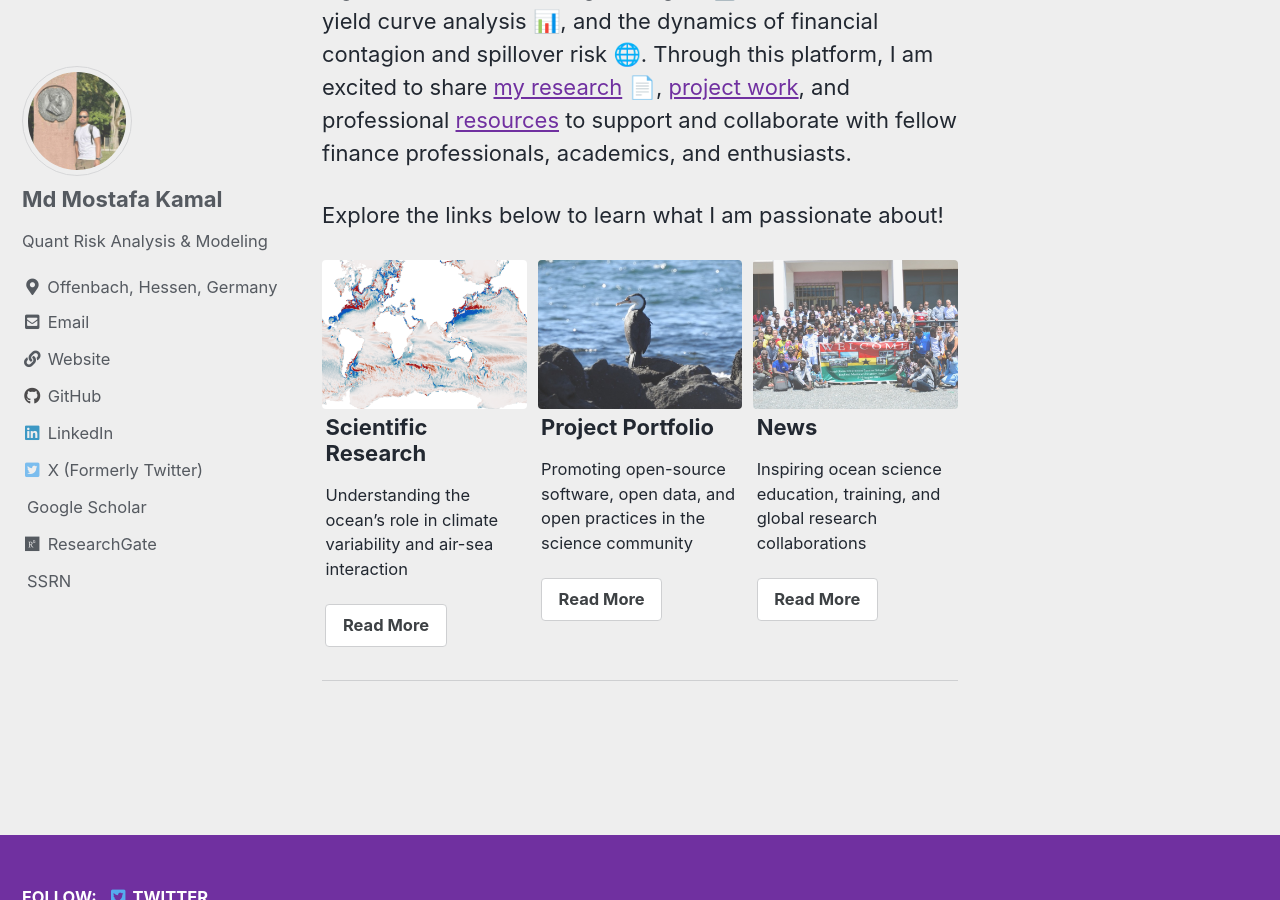
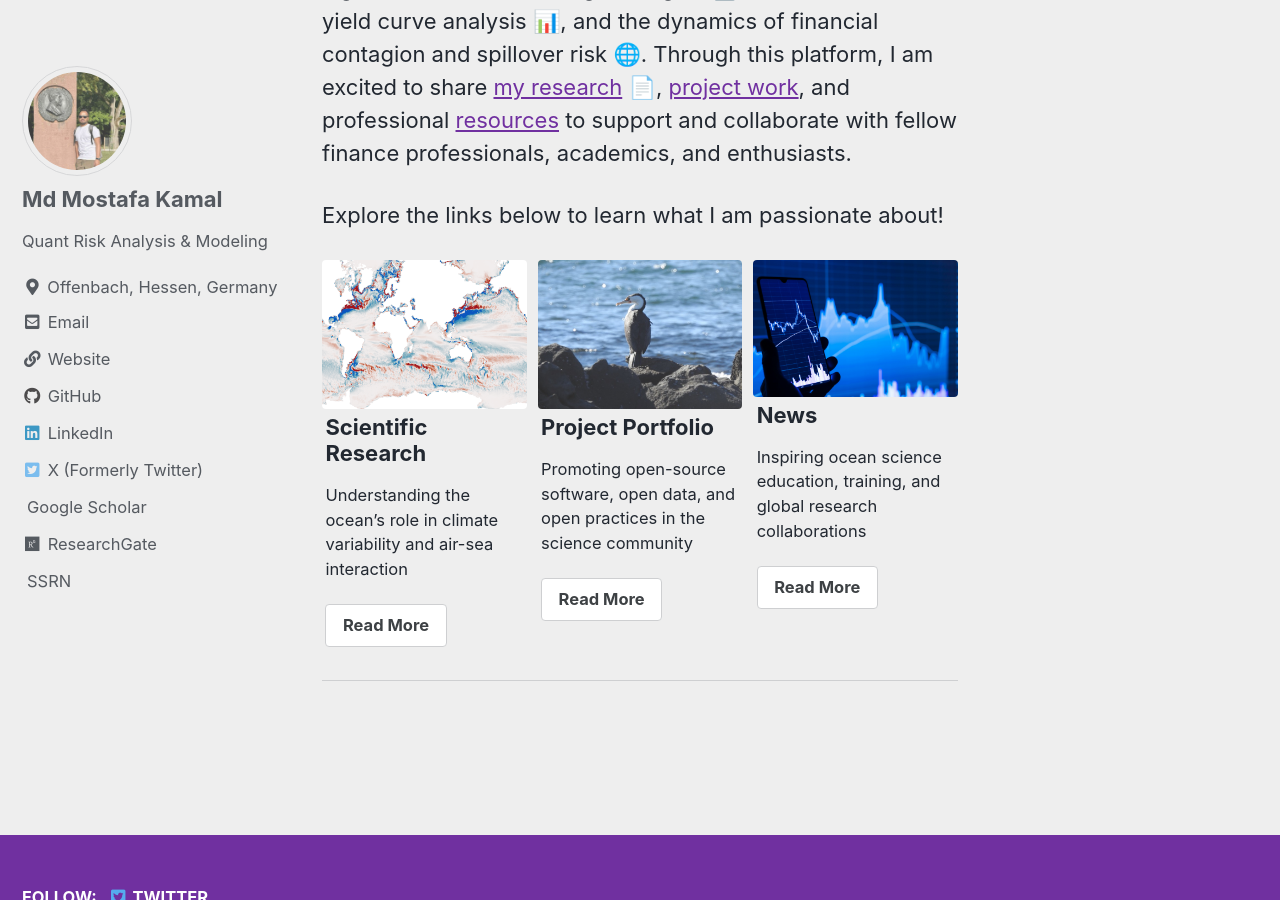
Before and after one commit to Mostafa-MMK/Mostafa-MMK.github.io, a Jekyll site: the page built from _pages/index.md, in a window 1280 px wide and 900 px high, scrolled down 814 px. Built offline with Jekyll 4.4.1, drawn with Linux system fonts in a browser that asks for light colours; cached includes are drawn as plain includes; the list of posts is cut into pages by our own code; a style sheet for code colours, icons or effects is not loaded.

Commit message:
Update image path for News section

```diff
--- a/_pages/index.md
+++ b/_pages/index.md
@@ -26,7 +26,7 @@ feature_row:
     url: "projects"
     btn_label: "Read More"
     btn_class: "btn--inverse"
-  - image_path: /assets/coessing_2019.jpg
+  - image_path: /assets/background_photo_05.jpg
     alt: "2019 group photo from Coastal Ocean Environment Summer School in Nigeria and Ghana"
     title: "News"
     excerpt: "Inspiring ocean science education, training, and global research collaborations"
```
